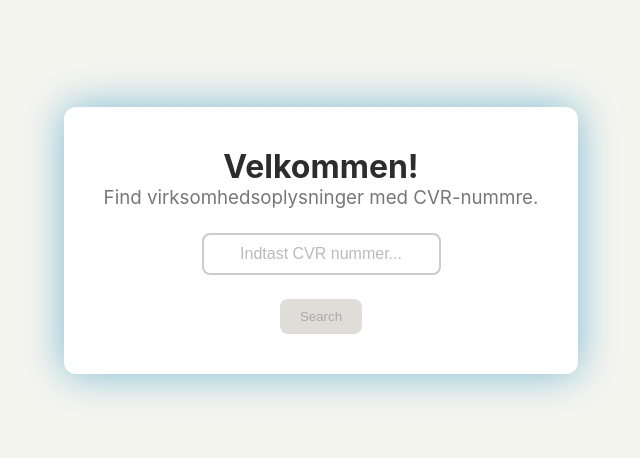
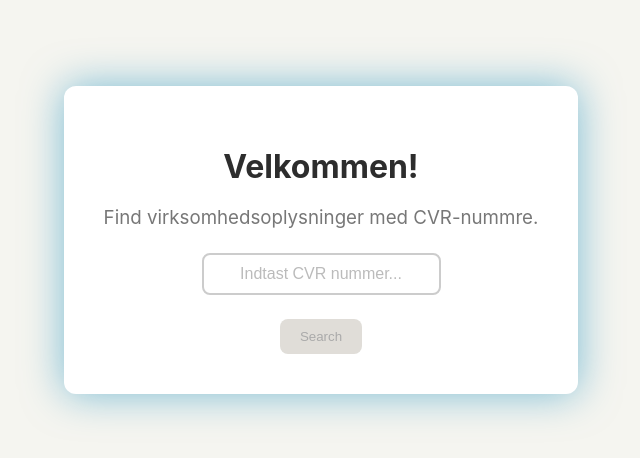
Before and after one commit to JakobPrimdal/CVRLookUpApp-Frontend2React, a React (Vite) app: page / in a window 1280 px wide. Shown: the part 168-626 px from the top of the page, without its empty margins (319-959 px from the left). Built offline with nearby package versions, Linux system fonts and the light colour scheme.

Commit message:
Refactor: Added margin-bottom to home page h1

```diff
--- a/src/index.css
+++ b/src/index.css
@@ -29,7 +29,7 @@ html, body, #root{
 .card h1 {
     color: #2d2d2d;
     font-size: 2rem;
-    margin: 0;
+    margin-bottom: 20px;
 }
 
 .card h3 {
```
